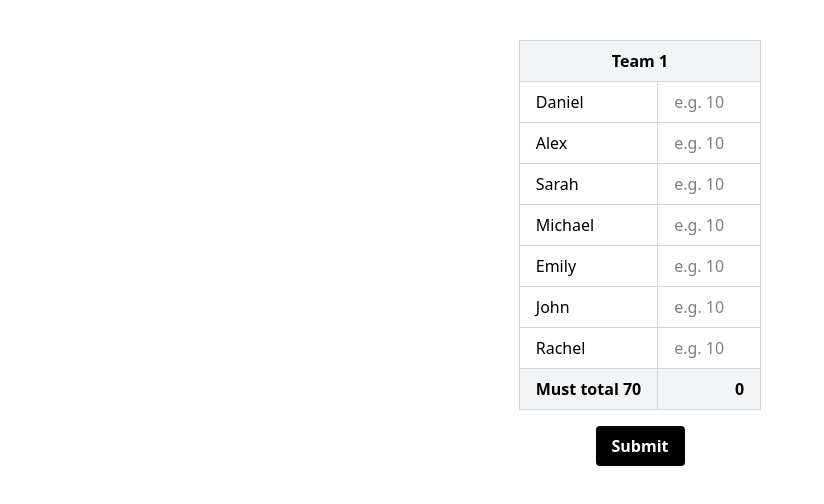
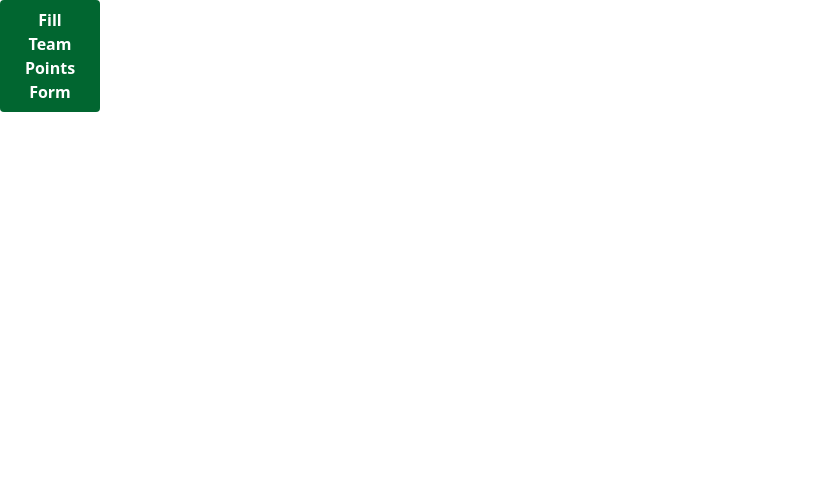
Before and after one commit to Alex37378/team-distribution, a React (Vite) app: page /teampage in a window 1280 px wide. Shown: the top 504 px of the page, without its empty margins (0-824 px from the left). Built offline with nearby package versions, Linux system fonts and the light colour scheme.

Commit message:
add card and other conditions for form event (not done)

```diff
--- a/package.json
+++ b/package.json
@@ -10,8 +10,12 @@
     "preview": "vite preview"
   },
   "dependencies": {
+    "@emotion/react": "^11.14.0",
+    "@emotion/styled": "^11.14.1",
+    "@mui/material": "^7.3.5",
     "react": "^19.2.0",
-    "react-dom": "^19.2.0"
+    "react-dom": "^19.2.0",
+    "react-router-dom": "^7.9.6"
   },
   "devDependencies": {
     "@eslint/js": "^9.39.1",
--- a/src/App.jsx
+++ b/src/App.jsx
@@ -1,55 +1,15 @@
-import TableForm from "./TableForm.jsx"
-import React from "react"
+import { BrowserRouter as Router, Routes, Route } from "react-router-dom";
+import Event from "./Event";
+import Submit from "./Submit";
 
-export default function App () {
-
-  const [tableInfo, setTableInfo] = React.useState({})
-
-  const [first, setFirst] = React.useState(true);
-
-  const [errorScore, setErrorScore] = React.useState(false);
-  const [errorTotal, setErrorTotal] = React.useState(false);
-
-  let submit = !(errorScore || errorTotal);
-
-  function receiveFromTable(total, scores, exptotal) {
-    setTableInfo({"total": total, "scores": scores, "exptotal": exptotal})
-  }
-
-  function validateData () {
-
-    setFirst(false)
-
-    let scorez = tableInfo["scores"]
-
-    console.log(scorez)
-
-    for (let i=0; i< scorez.length; i++) {
-      if (!Number.isInteger(scorez[i]) || scorez[i] < 0) {
-        setErrorScore(true)
-        break;
-      }
-    }
-
-    if (tableInfo["total"] !== tableInfo["exptotal"]) {
-      setErrorTotal(true)
-    }
-  }
-
+export default function App() {
   return (
-    <div className= "flex flex-col gap-4 items-center" >
-      <TableForm tableData={receiveFromTable}/>
-      <button
-        className="px-4 py-2 rounded text-white bg-black font-bold max-w-[100px] cursor-pointer
-                  hover:bg-gray-900 hover:scale-[1.02]"
-        onClick={() => validateData() }
-      >
-        Submit
-      </button>
-
-      {!first && submit && <p className="text-green-500">Submitted successfully</p>}
-      {!first && errorScore && <p className="text-red-500">Error: One or more scores are not valid</p>}
-      {!first && errorTotal && <p className="text-red-500">Error: Expected total and actual total do not match</p>}
-    </div>
-  )
+    <Router>
+      <Routes>
+        <Route path="/" element={<>goto /teampage</>} />
+        <Route path="/teampage" element={<Event />} />
+        <Route path="/teampage/form" element={<Submit />} />
+      </Routes>
+    </Router>
+  );
 }
--- /dev/null
+++ b/src/CardTable.jsx
@@ -0,0 +1,15 @@
+import Card from "@mui/material/Card";
+import CardContent from "@mui/material/CardContent";
+import CardHeader from "@mui/material/CardHeader";
+import Submit from "./Submit.jsx"
+
+export default function CardTable () {
+    return (
+        <Card sx={{ maxWidth: 700, margin: 2, boxShadow: 3}}>
+            <CardHeader title="Team Points Form" sx={{ textAlign: "center" }} />
+            <CardContent>
+                <Submit/>
+            </CardContent>
+        </Card>
+    );
+}
--- /dev/null
+++ b/src/Event.jsx
@@ -0,0 +1,25 @@
+import { useNavigate } from "react-router-dom";
+import { useLocation } from "react-router-dom";
+import React from "react"
+
+export default function Event () {
+
+    const location = useLocation();
+
+    const navigate = useNavigate();
+
+    const [isEvent, setIsEvent] = React.useState(true);
+
+    return (
+        <div>
+            {isEvent && <button
+                className="px-4 py-2 rounded text-white bg-green-800 font-bold max-w-[100px] cursor-pointer
+                        hover:bg-green-700 hover:scale-[1.02]"
+                onClick={() => navigate("/teampage/form")}
+                disabled={location.state?.hasSubmitted}
+            >
+                Fill Team Points Form
+            </button>}
+        </div>
+    )
+}
--- /dev/null
+++ b/src/Submit.jsx
@@ -0,0 +1,65 @@
+import TableForm from "./TableForm.jsx"
+import React from "react"
+import { useNavigate } from "react-router-dom";
+
+export default function Submit () {
+
+  const navigate = useNavigate();
+
+  const [tableInfo, setTableInfo] = React.useState({})
+
+  const [first, setFirst] = React.useState(true);
+
+  const [errorScore, setErrorScore] = React.useState(false);
+  const [errorTotal, setErrorTotal] = React.useState(false);
+
+  let submit = !(errorScore || errorTotal);
+
+  function receiveFromTable(total, scores, exptotal) {
+    setTableInfo({"total": total, "scores": scores, "exptotal": exptotal})
+  }
+
+  function validateData () {
+
+    setFirst(false)
+
+    let scorez = tableInfo["scores"]
+
+    console.log(scorez)
+
+    for (let i=0; i< scorez.length; i++) {
+      if (!Number.isInteger(scorez[i]) || scorez[i] < 0) {
+        setErrorScore(true)
+        break;
+      }
+    }
+
+    if (tableInfo["total"] !== tableInfo["exptotal"]) {
+      setErrorTotal(true)
+    }
+  }
+
+  useEffect(() => {
+    if (submit) {
+      navigate("/teampage"), {
+        state: {hasSubmitted: true}
+      };
+    }
+  }, [submit, first, navigate]);
+
+  return (
+    <div className= "flex flex-col gap-4 items-center" >
+      <TableForm tableData={receiveFromTable}/>
+      <button
+        className="px-4 py-2 rounded text-white bg-black font-bold max-w-[100px] cursor-pointer
+                  hover:bg-gray-900 hover:scale-[1.02]"
+        onClick={() => validateData() }
+      >
+        Submit
+      </button>
+
+      {!first && errorScore && <p className="text-red-500">Error: One or more scores are not valid</p>}
+      {!first && errorTotal && <p className="text-red-500">Error: Expected total and actual total do not match</p>}
+    </div>
+  )
+}
```
Also changed, not shown: 1 other file (tests, documents, lock files or other folders).
